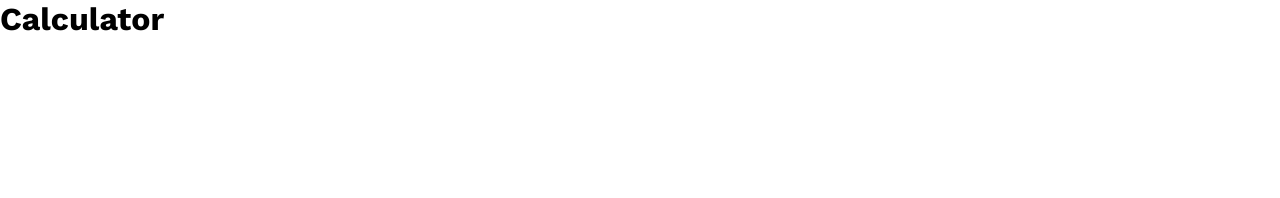
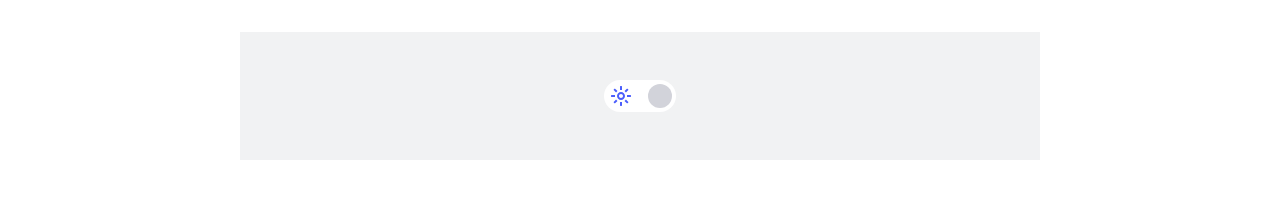
Before and after one commit to chronosgit/calculator, a website: page src/pug/index.pug in a window 1280 px wide. Drawn offline with nearby package versions, Linux system fonts and the light colour scheme; files that its build step writes are made by us from their sources.

Commit message:
Finished markup and styling of theme_switch

```diff
--- /dev/null
+++ b/src/pug/components/_theme_switch.pug
@@ -0,0 +1,6 @@
+button.theme_switch
+    img(src="/src/assets/icons/sun.svg", alt="Sun").theme_switch_sun
+    img(src="/src/assets/icons/moon.svg", alt="Moon").theme_switch_moon
+
+    //- Absolute gray circle sliding there
+    .theme_switch_cover
--- a/src/pug/index.pug
+++ b/src/pug/index.pug
@@ -3,5 +3,4 @@ html
     include document/_head.pug
 
     body
-        include layout/_container.pug
-            h1 Calculator
+        include layout/_calculator.pug
--- /dev/null
+++ b/src/pug/layout/_calculator.pug
@@ -0,0 +1,5 @@
+extends _container.pug
+
+append content
+    .calculator
+        include ../components/_theme_switch.pug
--- a/src/pug/layout/_container.pug
+++ b/src/pug/layout/_container.pug
@@ -1 +1,2 @@
 .container
+    block content
--- a/src/scss/abstracts/_global.scss
+++ b/src/scss/abstracts/_global.scss
@@ -5,6 +5,37 @@ html {
 body {
     margin: 0;
     padding: 0;
+}
+
+:root {
+    --gray_900: #17171C;
+    --gray_500: #2E2F38;
+    --gray_400: #4E505F;
+    --gray_300: #D2D3DA;
+    --gray_100: #F1F2F3;
+    --blue_400: #4b5efc;
+
+    --theme_switch_cover_offset: -0.25rem;
+
+    // Light theme
+    --theme_switch_bg: white;
+    --theme_switch_cover: var(--gray_300);
+    --bg: var(--gray_100);
+    --main: black;
+    --main_secondary: var(--gray_400);
+    --btn_blue: var(--blue_400);
+    --btn_primary: var(--gray_300);
+    --btn_secondary: white;
+
+    @media(prefers-color-scheme: dark) {
+        --theme_switch_bg: var(--gray_500);
+        --theme_switch_cover: var(--gray_400);
+        --bg: var(--gray_900);
+        --main: white;
+        --btn_primary: var(--gray_500);
+        --btn_secondary: var(--gray_400);
+        --theme_switch_cover_offset: -2.65rem;
+    }
 }
 
 *,
--- a/src/scss/components/_index.scss
+++ b/src/scss/components/_index.scss
@@ -0,0 +1 @@
+@forward "theme_switch";
--- /dev/null
+++ b/src/scss/components/_theme_switch.scss
@@ -0,0 +1,37 @@
+@mixin flex {
+    display: flex;
+    justify-content: space-around;
+    align-items: center;
+    gap: 0.5rem;
+}
+
+@mixin override_base {
+    border: none;
+}
+
+.theme_switch {
+    @include override_base;
+    @include flex;
+    position: relative;
+    width: 4.5rem;
+    height: 2rem;
+    background-color: var(--theme_switch_bg);
+    border-radius: 1rem;
+
+    &_sun,
+    &_moon,
+    &_cover {
+        border-radius: 50%;
+    }
+
+    &_cover {
+        --size: 1.5rem;
+        position: absolute;
+        width: var(--size);
+        height: var(--size);
+        right: 0;
+        background-color: var(--theme_switch_cover);
+        transform: translateX(var(--theme_switch_cover_offset));
+        transition: transform 0.4s ease, background-color 0.05s ease;
+    }
+}
--- /dev/null
+++ b/src/scss/layout/_calculator.scss
@@ -0,0 +1,12 @@
+.calculator {
+    // Push from top of a screen
+    margin-top: 2rem;
+
+    padding: 3rem 1rem;
+
+    display: flex;
+    flex-direction: column;
+    justify-content: flex-start;
+    align-items: center;
+    background-color: var(--bg);
+}
--- a/src/scss/layout/_index.scss
+++ b/src/scss/layout/_index.scss
@@ -1 +1,2 @@
+@forward "calculator";
 @forward "container";
```
Also changed, not shown: public/css/main.min.css, public/index.html, src/assets/icons/moon.svg (added), src/assets/icons/sun.svg (added), 1 other file.
